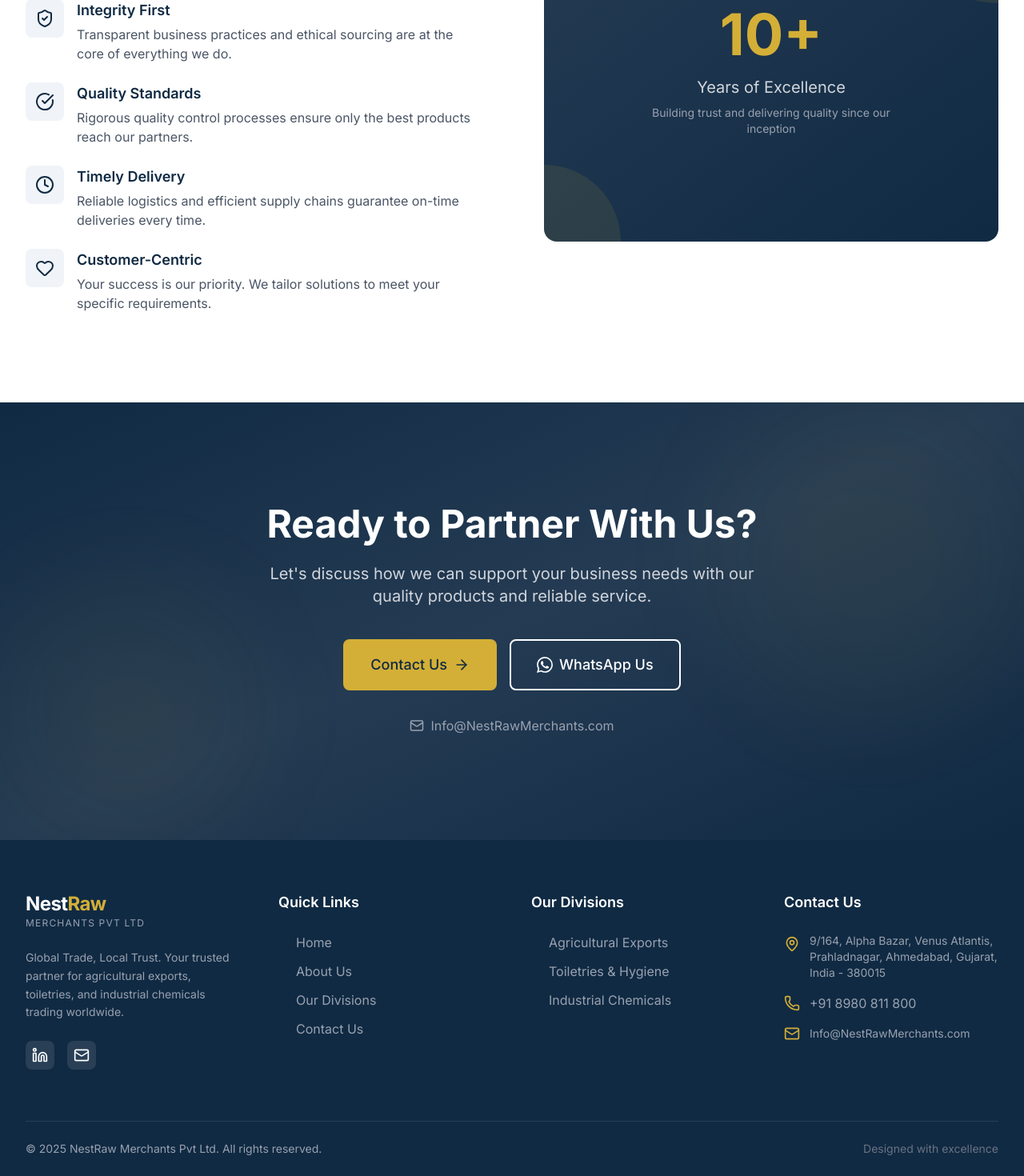
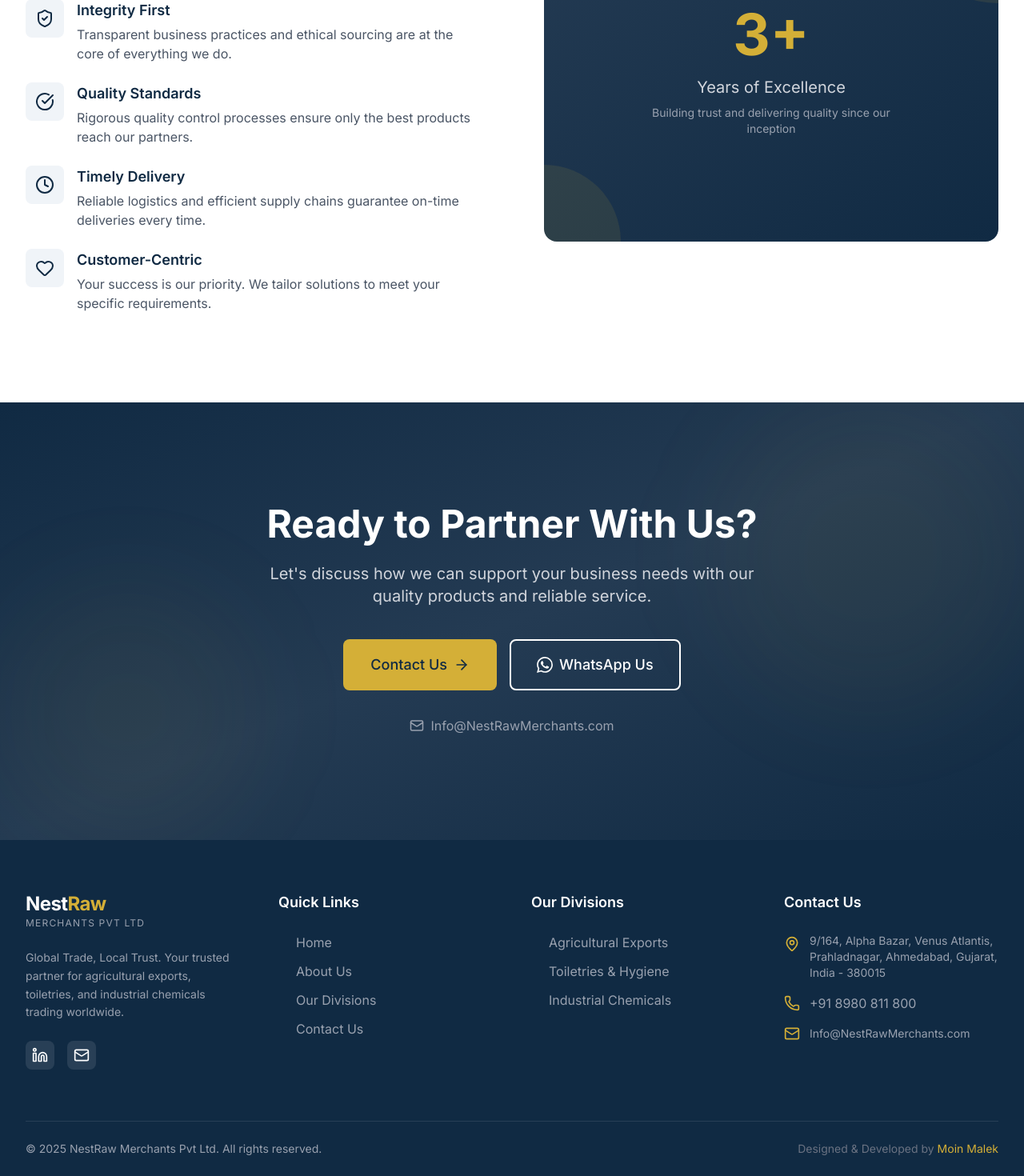
Before and after one commit to moin1777/nestraw, a Next.js app: page / in a window 1280 px wide. Shown: the part 3005-4475 px from the top of the page at 80% size. Built offline with nearby package versions, Linux system fonts and the light colour scheme.

Commit message:
changed the footer and why_choose section

```diff
--- a/src/components/layout/Footer.tsx
+++ b/src/components/layout/Footer.tsx
@@ -152,7 +152,7 @@
               © {new Date().getFullYear()} NestRaw Merchants Pvt Ltd. All rights
               reserved.
             </p>
-            <p className="text-gray-500 text-sm">Designed with excellence</p>
+            <p className="text-gray-500 text-sm">Designed & Developed by <Link href="https://x.com/moinmalek1777" className="text-gold-500 hover:underline" target='_blank'>Moin Malek</Link></p>
           </div>
         </div>
       </div>
--- a/src/components/sections/home/WhyChooseUsSection.tsx
+++ b/src/components/sections/home/WhyChooseUsSection.tsx
@@ -95,7 +95,7 @@
                     transition={{ duration: 0.6, delay: 0.4 }}
                     className="text-6xl md:text-7xl font-bold text-gold-500 mb-4"
                   >
-                    10+
+                    3+
                   </motion.div>
                   <p className="text-xl text-gray-300 mb-2">Years of Excellence</p>
                   <p className="text-sm text-gray-400 max-w-xs mx-auto">
```
